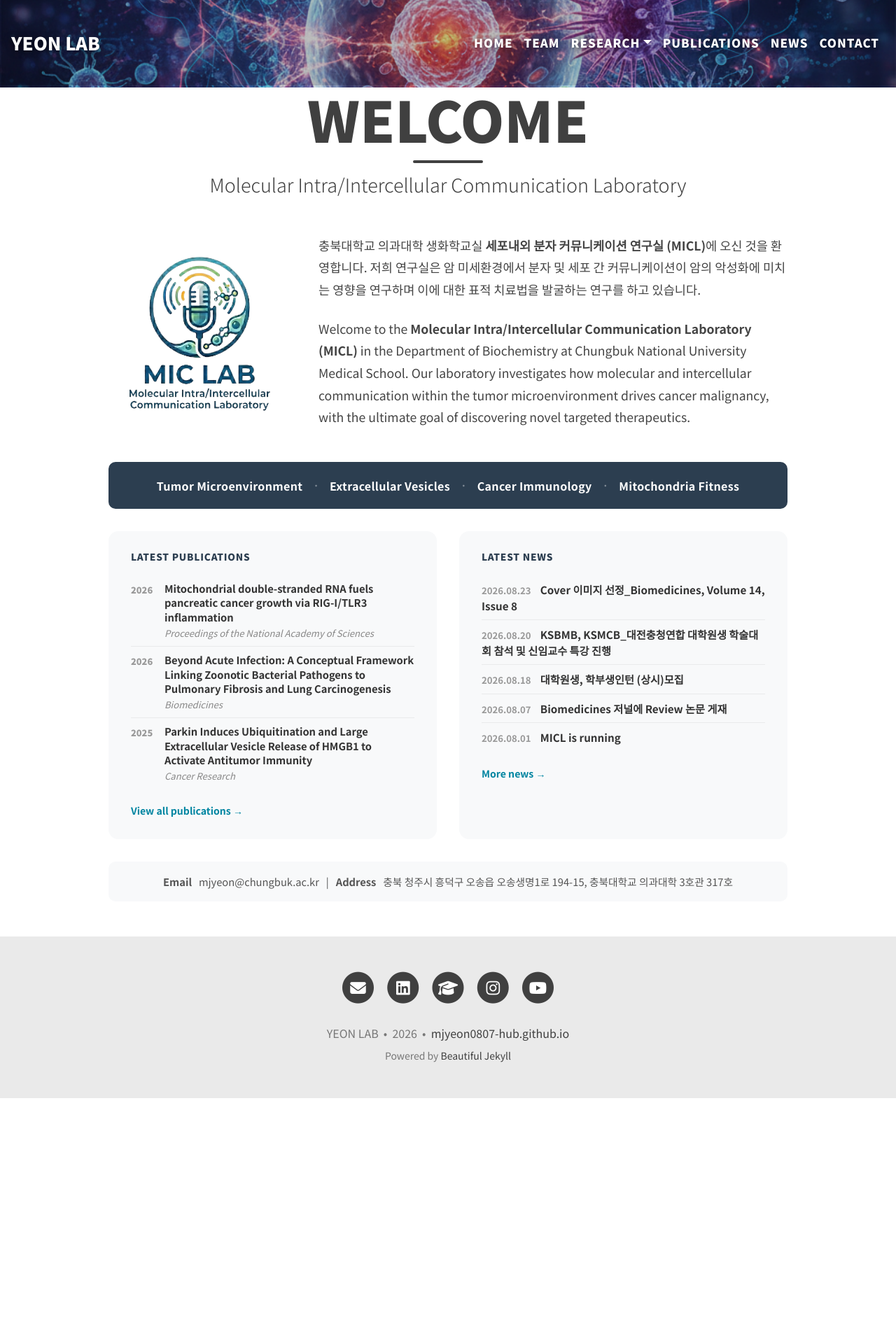
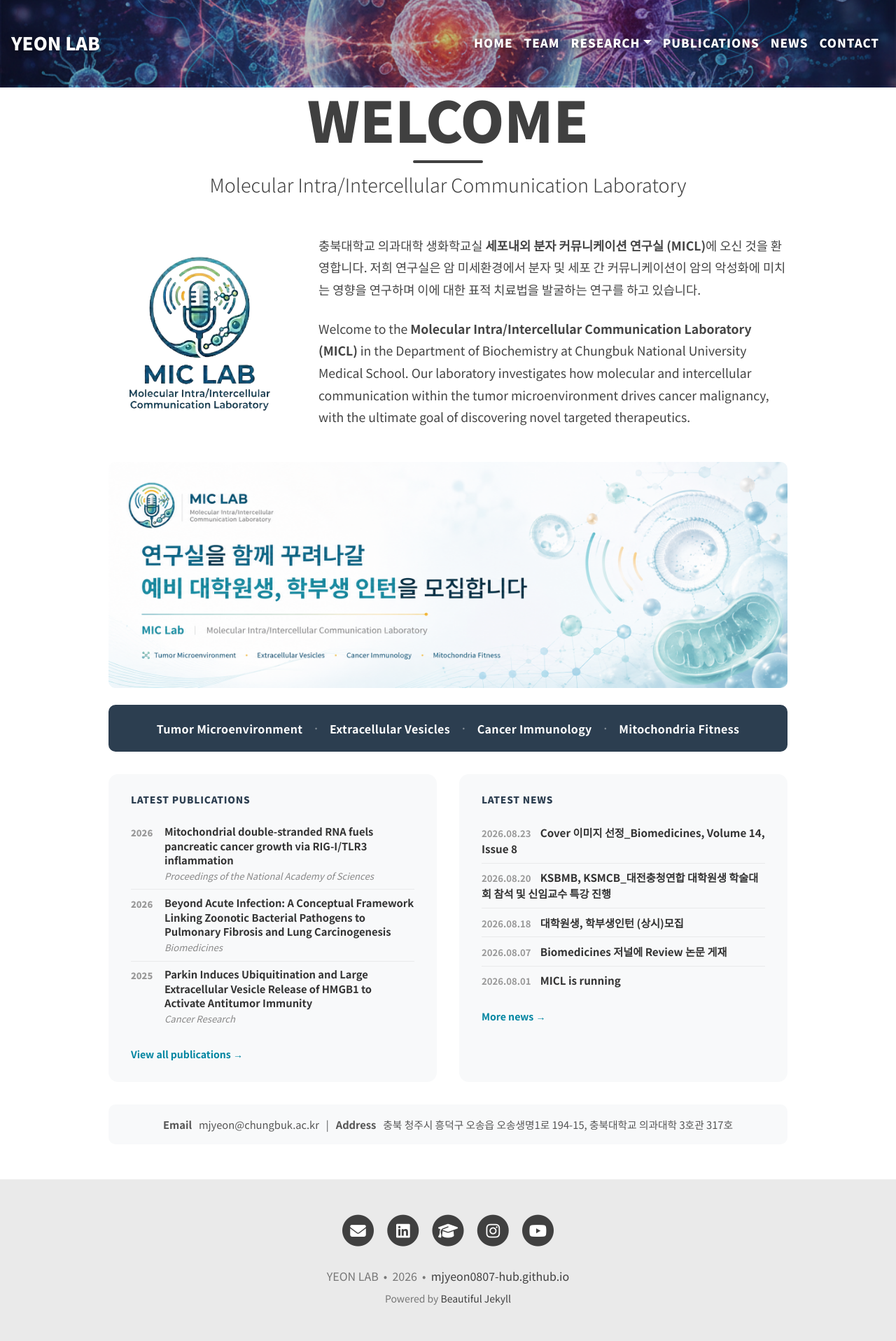
Before and after one commit to mjyeon0807-hub/mjyeon0807-hub.github.io, a Jekyll site: the page built from index.md, in a window 1280 px wide. Shown: the whole page at 70% size. Built offline with Jekyll 4.4.1, drawn with Linux system fonts in a browser that asks for light colours; before the commit the page ends 1569 px from its top, so only the background shows below that.

Commit message:
Add recruiting banner to Home page above research keyword band
Co-Authored-By: Claude Sonnet 5 <noreply@anthropic.com>

```diff
--- a/assets/css/home.css
+++ b/assets/css/home.css
@@ -52,6 +52,18 @@
   max-width: 100%;
   margin: 0 0 1.5rem;
   text-align: left;
+}
+
+/* ---- Recruiting banner ---- */
+.home-banner {
+  margin-bottom: 1.5rem;
+}
+
+.home-banner img.home-banner-img {
+  width: 100%;
+  height: auto;
+  display: block;
+  border-radius: 10px;
 }
 
 /* ---- Keyword band ---- */
--- a/index.md
+++ b/index.md
@@ -16,6 +16,13 @@ css:
 
     <p class="home-hero-en">Welcome to the <strong>Molecular Intra/Intercellular Communication Laboratory (MICL)</strong> in the Department of Biochemistry at Chungbuk National University Medical School. Our laboratory investigates how molecular and intercellular communication within the tumor microenvironment drives cancer malignancy, with the ultimate goal of discovering novel targeted therapeutics.</p>
   </div>
+</div>
+
+<!-- Recruiting banner -->
+<div class="home-banner">
+  <a href="/news/recruitment-2026/">
+    <img src="/assets/img/recruiting%20banner.png" alt="대학원생, 학부생인턴 모집" class="home-banner-img">
+  </a>
 </div>
 
 <!-- Research keywords as a visual band -->
```
Also changed, not shown: assets/img/recruiting banner.png (added).
